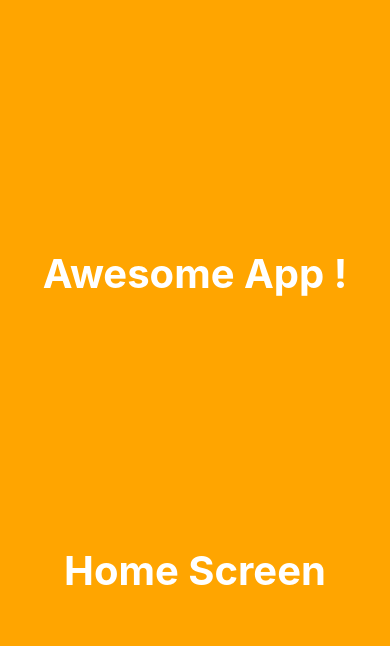
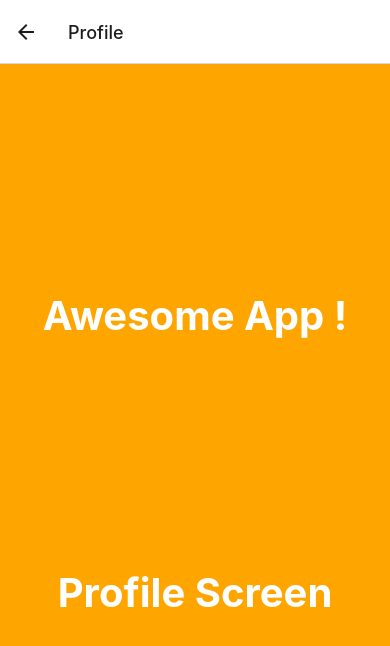
Before and after one commit to omerfarukose/AwesomeApp, a React Native app: screen /Profile in a window 390 px wide. Shown: the top 646 px of the page. Built offline with nearby package versions, Linux system fonts and the light colour scheme.

Commit message:
stack navigator added

```diff
--- a/App.js
+++ b/App.js
@@ -1,9 +1,24 @@
-import {SafeAreaView, Text} from "react-native";
+// In App.js in a new project
+
+import * as React from 'react';
+import { NavigationContainer } from '@react-navigation/native';
+import { createNativeStackNavigator } from '@react-navigation/native-stack';
 import HomeScreen from "./src/pages/HomeScreen";
+import ProfileScreen from "./src/pages/ProfileScreen";
 
-export default function App() {
+const Stack = createNativeStackNavigator();
 
-    return(
-        <HomeScreen/>
-    )
+function App() {
+    return (
+        <NavigationContainer>
+            <Stack.Navigator>
+
+                <Stack.Screen name="Home" component={HomeScreen} />
+                <Stack.Screen name="Profile" component={ProfileScreen} />
+
+            </Stack.Navigator>
+        </NavigationContainer>
+    );
 }
+
+export default App;
--- a/package.json
+++ b/package.json
@@ -11,6 +11,7 @@
   },
   "dependencies": {
     "@react-navigation/native": "^6.1.6",
+    "@react-navigation/native-stack": "^6.9.12",
     "react": "18.2.0",
     "react-native": "0.71.8",
     "react-native-safe-area-context": "^4.5.3",
--- a/src/pages/ProfileScreen.js
+++ b/src/pages/ProfileScreen.js
@@ -0,0 +1,38 @@
+import {SafeAreaView, Text} from "react-native";
+
+export default function ProfileScreen() {
+
+    return(
+        <SafeAreaView
+            style={{
+                flex: 1,
+                backgroundColor: "orange",
+                alignItems: "center",
+                justifyContent: "space-evenly"
+            }}>
+
+            <Text
+                style={{
+                    fontSize: 40,
+                    fontWeight: "bold",
+                    color: "white"
+                }}>
+
+                Awesome App !
+
+            </Text>
+
+            <Text
+                style={{
+                    fontSize: 40,
+                    fontWeight: "bold",
+                    color: "white"
+                }}>
+
+                Profile Screen
+
+            </Text>
+
+        </SafeAreaView>
+    )
+}
```
Also changed, not shown: 1 other file (tests, documents, lock files or other folders).
